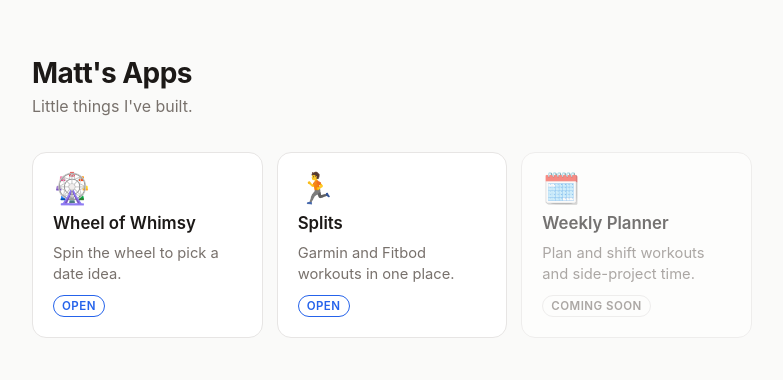
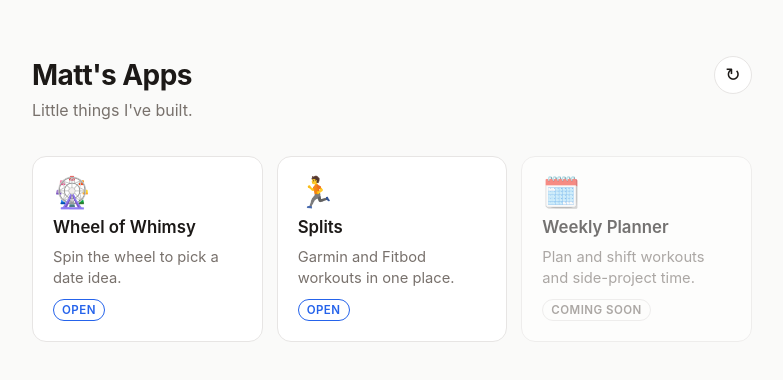
Before and after one commit to mattkrnr/mattkrnr.github.io, a plain HTML site: page index.html in a window 1280 px wide. Shown: the full height of the page, 248-1031 px from the left. Drawn offline with Linux system fonts and the light colour scheme.

Commit message:
Add refresh button to homepage
Co-Authored-By: Claude Opus 5.5 <noreply@anthropic.com>
Claude-Session: https://claude.ai/code/session_01JARH6gWc93aXMNgGVRctXL

```diff
--- a/index.html
+++ b/index.html
@@ -35,6 +35,16 @@
     main { max-width: 720px; margin: 0 auto; }
     h1 { font-size: 1.75rem; font-weight: 700; letter-spacing: -0.02em; }
     .sub { color: var(--muted); margin-top: 6px; margin-bottom: 36px; }
+    .head { display: flex; align-items: center; justify-content: space-between; gap: 12px; }
+    .refresh {
+      width: 38px; height: 38px; border-radius: 999px; flex: none;
+      background: var(--card); border: 1px solid var(--border); color: var(--text);
+      font-size: 1.15rem; line-height: 1; cursor: pointer;
+      display: inline-flex; align-items: center; justify-content: center;
+    }
+    .refresh:hover { border-color: var(--accent); }
+    .refresh.spin span { display: inline-block; animation: spin 0.6s linear infinite; }
+    @keyframes spin { to { transform: rotate(360deg); } }
     .grid {
       display: grid;
       grid-template-columns: repeat(auto-fill, minmax(210px, 1fr));
@@ -73,7 +83,10 @@
 </head>
 <body>
   <main>
-    <h1>Matt's Apps</h1>
+    <div class="head">
+      <h1>Matt's Apps</h1>
+      <button class="refresh" id="refresh" type="button" aria-label="Refresh"><span>↻</span></button>
+    </div>
     <p class="sub">Little things I've built.</p>
     <div class="grid" id="apps"></div>
   </main>
@@ -86,6 +99,16 @@
       { name: "Splits", icon: "🏃", desc: "Garmin and Fitbod workouts in one place.", url: "/splits/?from=home" },
       { name: "Weekly Planner", icon: "🗓️", desc: "Plan and shift workouts and side-project time.", url: "" },
     ];
+
+    // Refresh: reload the page, skipping any cached copy.
+    document.getElementById("refresh").addEventListener("click", (e) => {
+      e.currentTarget.classList.add("spin");
+      const url = new URL(location.href);
+      url.searchParams.set("r", Date.now());
+      location.replace(url);
+    });
+    // Drop the cache-busting param after a refresh so the address stays clean.
+    if (new URLSearchParams(location.search).has("r")) history.replaceState(null, "", location.pathname);
 
     const grid = document.getElementById("apps");
     for (const app of apps) {
```
